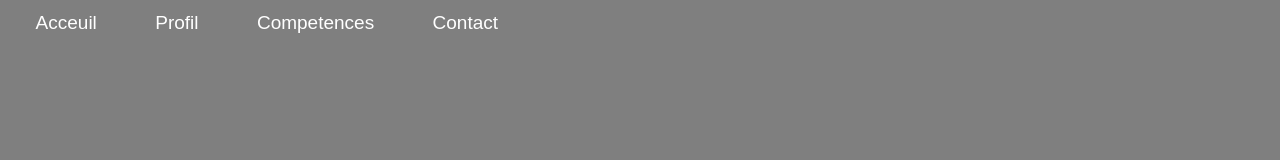
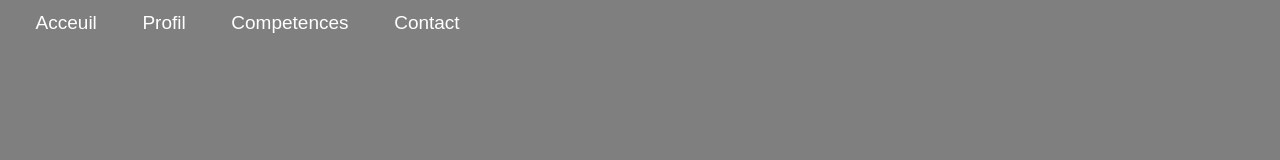
Before and after one commit to Darmeschrist/darmeschrist, a plain HTML site: page index.html in a window 1280 px wide. Shown: the top 160 px of the page. Drawn offline with Linux system fonts and the light colour scheme.

Commit message:
Add files via upload

```diff
--- a/style.css
+++ b/style.css
@@ -26,7 +26,6 @@ a{
 }
 .flex{
    display: flex;
-
    margin-bottom: 0px;
    width:100%;
 
@@ -35,7 +34,7 @@ a{
    font-size: 19px;
    color: white;
    height: 15%;
-   margin: 7px 1% 7px 2%;
+   margin: 7px 0% 7px 2%;
    padding:5px 10px;
 }
 .flex a{
```
